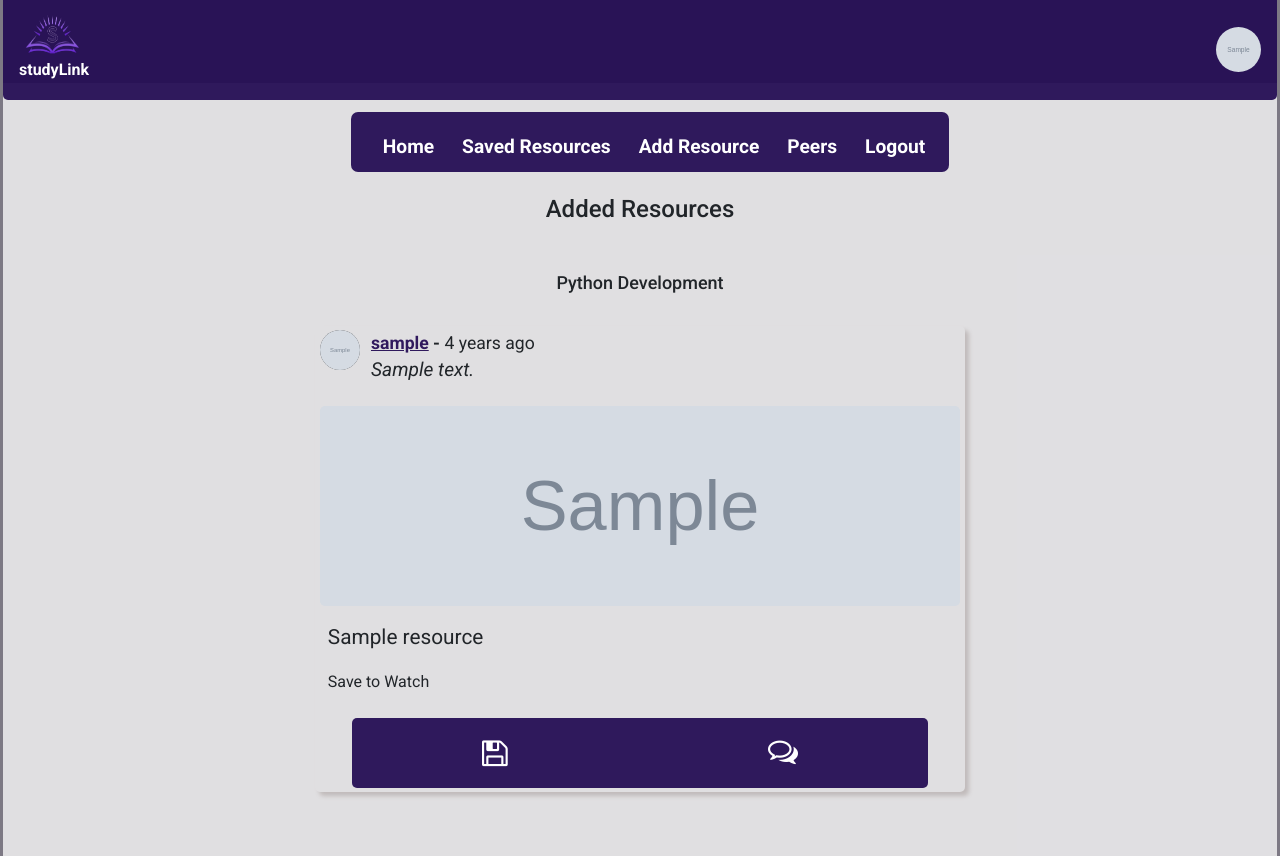
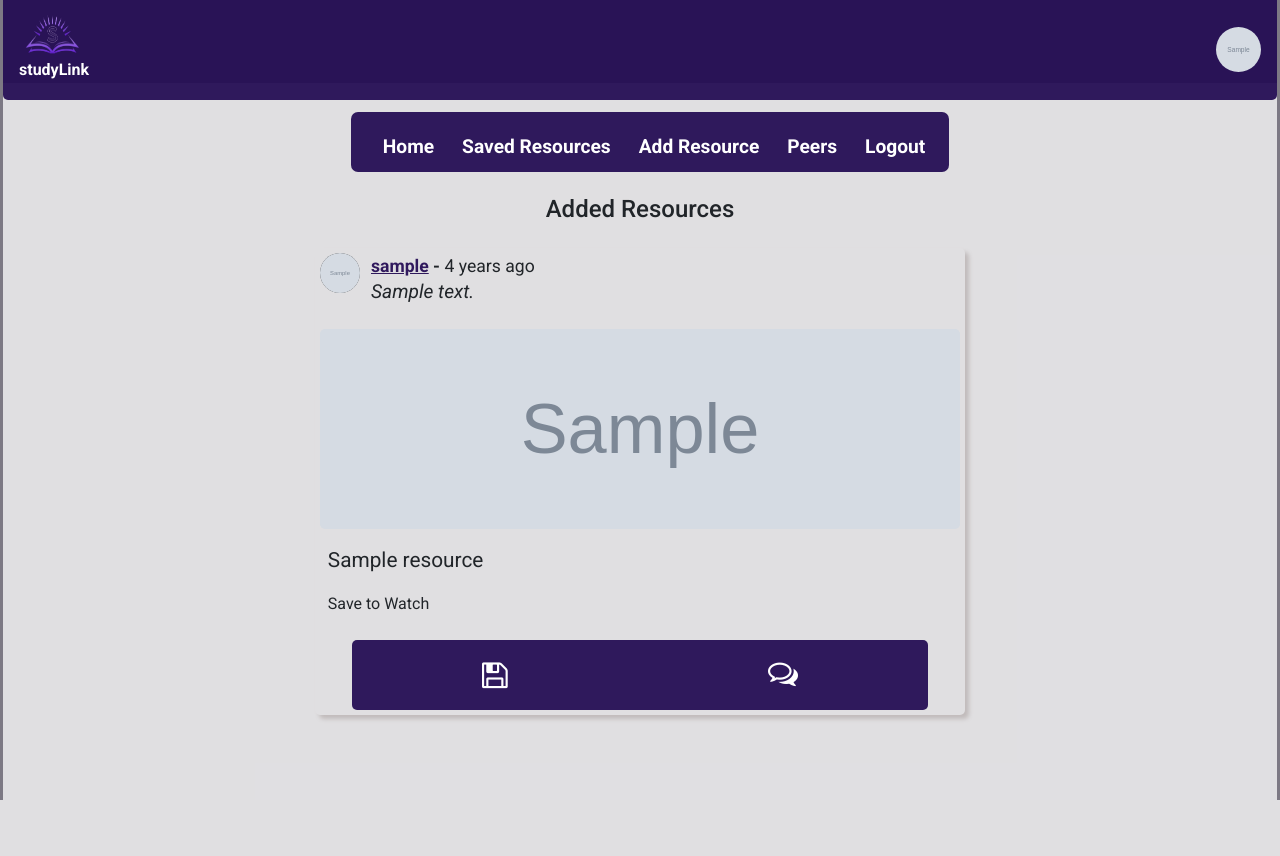
Before and after one commit to MoBazmul/studyLink, a Flask app: page /home in a window 1280 px wide. After the commit the page ends 800 px from the top, so only its background shows below. Run offline with Flask 3, Linux system fonts and the light colour scheme; a user stored in the database is signed in; tables that the repository leaves empty hold one stand-in row (values such as "Sample post"); grey boxes marked "Sample" are stand-in pictures; some libraries are stand-ins or nearby versions.

Commit message:
removing the fileds name in home template

```diff
--- a/studylink/templates/home.html
+++ b/studylink/templates/home.html
@@ -72,7 +72,6 @@
       </section>
     {% else %}
       {% for course_name, resources in resources_dict.items() %}
-        <h2 style="font-size: 18px; margin-bottom: 2rem; margin-top: 3rem; text-align: center;">{{ course_name }}</h2>
         <section class="content-box">
           {% if resources %}
             {% for resource in resources %}
```
